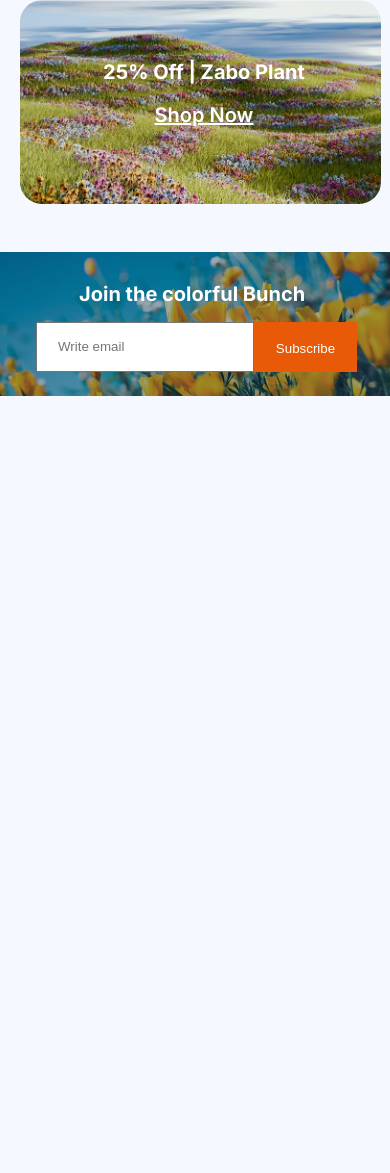
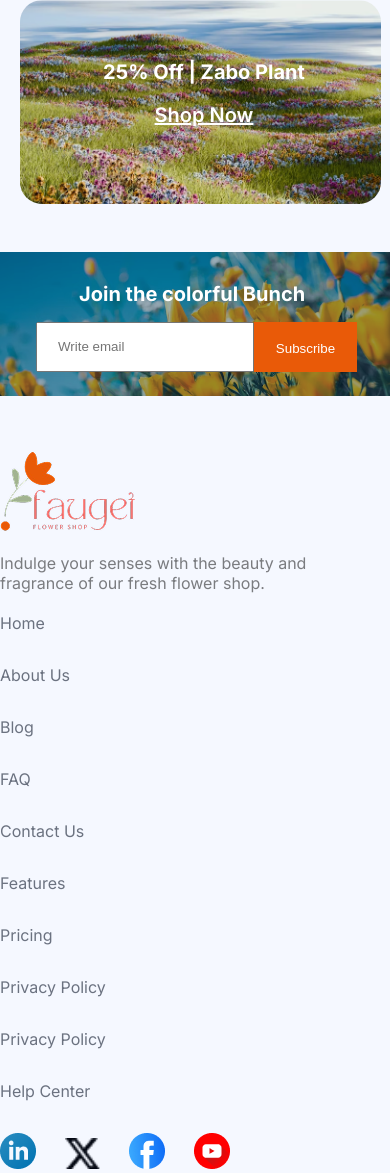
Before and after one commit to Rohan-islam-dev/2nd-assignment, a plain HTML site: page index.html in a window 390 px wide. Shown: the part 4851-6024 px from the top of the page. Before the commit the page ends 5251 px from the top, so only its background shows below. Drawn offline with Linux system fonts and the light colour scheme.

Commit message:
added footer section and small device responsive

```diff
--- a/index.html
+++ b/index.html
@@ -202,6 +202,42 @@
         </form>
       </section>
     </main>
-    <footer></footer>
+    <footer>
+      <div class="footer-column1">
+        <div class="footer-column-1-logo">
+          <img src="./assets/logo.png" alt="" />
+        </div>
+        <p class="footer-column-1-logo-description dark1">
+          Indulge your senses with the beauty and fragrance of our fresh flower
+          shop.
+        </p>
+      </div>
+      <div class="footer-column2">
+        <div>
+          <ul>
+            <li><a href="">Home</a></li>
+            <li><a href="">About Us</a></li>
+            <li><a href="">Blog</a></li>
+            <li><a href="">FAQ</a></li>
+            <li><a href="">Contact Us</a></li>
+          </ul>
+        </div>
+        <div>
+          <ul>
+            <li><a href="">Features</a></li>
+            <li><a href="">Pricing</a></li>
+            <li><a href="">Privacy Policy</a></li>
+            <li><a href="">Privacy Policy</a></li>
+            <li><a href="">Help Center</a></li>
+          </ul>
+        </div>
+      </div>
+      <div class="footer-column3">
+        <spna><img src="./assets/icon-linkedin.png" alt="" /></spna>
+        <spna><img src="./assets/icon-twitter.png" alt="" /></spna>
+        <spna><img src="./assets/icon-facebook.png" alt="" /></spna>
+        <spna><img src="./assets/icon-youtube.png" alt="" /></spna>
+      </div>
+    </footer>
   </body>
 </html>
--- a/style.css
+++ b/style.css
@@ -291,6 +291,36 @@ img {
   top: 290px;
   left: 537px;
 }
+/* footer section  */
+footer {
+  display: flex;
+  justify-content: space-evenly;
+  margin-top: 50px;
+}
+.footer-column-1-logo {
+  width: 135px;
+}
+.footer-column-1-logo-description {
+  max-width: 359px;
+}
+.footer-column2 {
+  display: flex;
+  gap: 150px;
+}
+.footer-column2 ul li a {
+  text-decoration: none;
+  color: rgba(107, 114, 128, 1);
+}
+
+.footer-column2 ul li {
+  list-style: none;
+  margin-bottom: 32px;
+}
+
+.footer-column3 img {
+  width: 36px;
+  margin-right: 24px;
+}
 
 /* small device responsive */
 @media screen and (max-width: 576px) {
@@ -362,7 +392,6 @@ img {
   .deal-parent {
     flex-direction: column;
     margin-left: 20px;
-
   }
   .deal-card-right img {
     width: 361px;
@@ -396,4 +425,15 @@ img {
     left: 79px;
     top: 30px;
   }
+  .footer-column-1-logo-description {
+    margin-top: 16px;
+  }
+  footer,
+  .footer-column2 {
+    flex-direction: column;
+  }
+  .footer-column2 {
+    gap: 0;
+    margin-top: 20px;
+  }
 }
```
